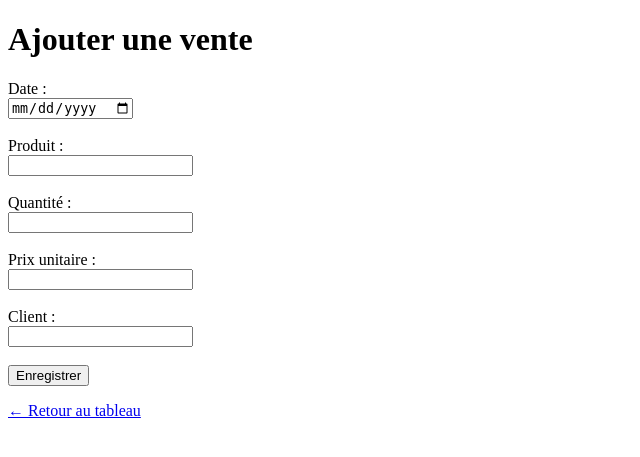
After one commit to HanouneCamara/vente_dashboard, a Flask app: page /ajouter in a window 1280 px wide. The commit adds this page. Shown: the top 457 px of the page, without its empty margins (0-640 px from the left). Run offline with Flask 3, Linux system fonts and the light colour scheme.

Commit message:
ajout_vente

```diff
--- a/app.py
+++ b/app.py
@@ -1,4 +1,4 @@
-from flask import Flask, render_template
+from flask import Flask, render_template, request, redirect, url_for
 import sqlite3
 
 app = Flask(__name__)
@@ -18,5 +18,27 @@ def index():
     ventes = get_all_ventes()
     return render_template('index.html', ventes=ventes)
 
+@app.route('/ajouter', methods=['GET', 'POST'])
+def ajouter():
+    if request.method == 'POST':
+        date = request.form['date']
+        produit = request.form['produit']
+        quantite = int(request.form['quantite'])
+        prix_unitaire = float(request.form['prix_unitaire'])
+        client = request.form['client']
+
+        conn = sqlite3.connect("db/ventes.db")
+        cursor = conn.cursor()
+        cursor.execute("""
+            INSERT INTO ventes (date, produit, quantite, prix_unitaire, client) VALUES (?, ?, ?, ?, ?)
+        """, (date, produit, quantite, prix_unitaire, client)
+        )
+        conn.commit()
+        conn.close()
+
+        return redirect(url_for('index'))
+
+    return render_template('ajouter.html')
+
 if __name__ == '__main__':
     app.run(debug=True)
--- /dev/null
+++ b/templates/ajouter.html
@@ -0,0 +1,30 @@
+<!DOCTYPE html>
+<html>
+<head>
+    <meta charset="UTF-8">
+    <title>Ajouter une vente</title>
+</head>
+<body>
+    <h1>Ajouter une vente</h1>
+    <form method="POST">
+        <label>Date :</label><br>
+        <input type="date" name="date" required><br><br>
+
+        <label>Produit :</label><br>
+        <input type="text" name="produit" required><br><br>
+
+        <label>Quantité :</label><br>
+        <input type="number" name="quantite" required><br><br>
+
+        <label>Prix unitaire :</label><br>
+        <input type="number" step="0.01" name="prix_unitaire" required><br><br>
+
+        <label>Client :</label><br>
+        <input type="text" name="client" required><br><br>
+
+        <button type="submit">Enregistrer</button>
+    </form>
+
+    <p><a href="{{ url_for('index') }}">← Retour au tableau</a></p>
+</body>
+</html>
--- a/templates/index.html
+++ b/templates/index.html
@@ -10,6 +10,7 @@
     </style>
 </head>
 <body>
+    <p><a href="{{ url_for('ajouter') }}">➕ Ajouter une vente</a></p>
     <h1>Liste des ventes</h1>
 
     {% if ventes %}
```
Also changed, not shown: db/ventes.db.
